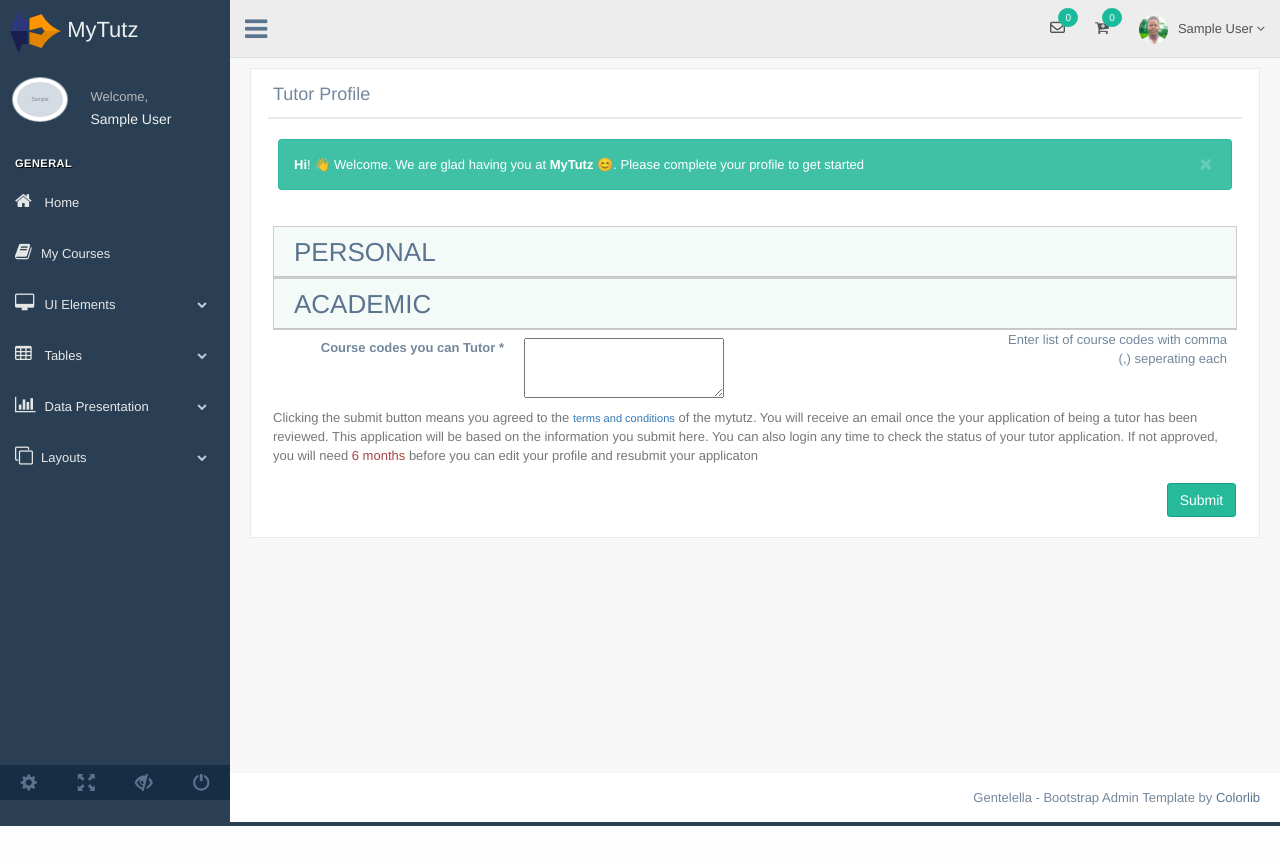
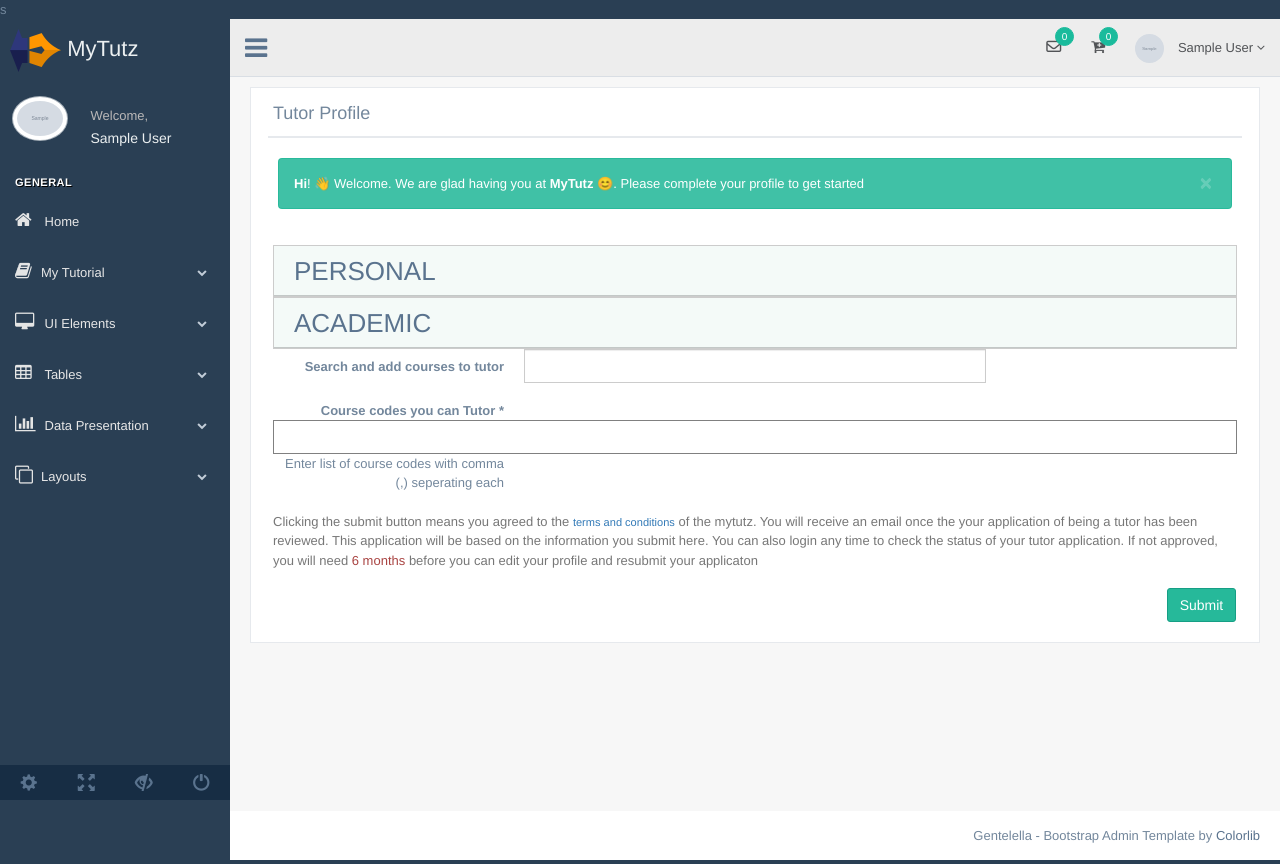
Before and after one commit to sonegillis/mytutz, a Django app: template tutor/templates/tutor/complete-profile.html in a window 1280 px wide. Before the commit the page ends 826 px from the top, so only its background shows below. Run offline with Django 3.2, Linux system fonts and the light colour scheme; tables that the repository leaves empty hold one stand-in row (values such as "Sample post"); the template is opened without the code that fills it: values that come from a table or form of the project are taken from there, most other values are stand-ins (such as "Sample title", 1, 10 or a date in 2020); grey boxes marked "Sample" are stand-in pictures; data that the repository does not hold is empty; some libraries are stand-ins or nearby versions.

Commit message:
fix merge conflicts

```diff
--- a/mainapp/admin.py
+++ b/mainapp/admin.py
@@ -1,5 +1,5 @@
 from django.contrib import admin
-from .models import User, Institution, Faculty, Department, Country
+from .models import User, Institution, Faculty, Department, Country, Course
 # Register your models here.
 
 admin.site.register(User)
@@ -7,3 +7,4 @@ admin.site.register(Institution)
 admin.site.register(Faculty)
 admin.site.register(Department)
 admin.site.register(Country)
+admin.site.register(Course)
--- a/mainapp/static/dashboard/css/my-styles.css
+++ b/mainapp/static/dashboard/css/my-styles.css
@@ -59,3 +59,11 @@
 .float-right{
     float: right;
 }
+
+.badge-item-div {
+    width: 100%;
+    border: 1px solid grey;
+    padding: 16px;
+    max-height: 80px;
+    overflow-y: scroll;
+}
--- a/mainapp/static/mainapp/js/custom.js
+++ b/mainapp/static/mainapp/js/custom.js
@@ -106,6 +106,7 @@ $(document).ready(function(){
 			$(element).tooltipster('show');
 		},
 		submitHandler: function(form) {
+			alert('hander');
 			let form_data = $("#login_form").serialize();
 			$.ajax({
 				type: 'POST',
--- a/mainapp/templates/dashboard/tutor-base.html
+++ b/mainapp/templates/dashboard/tutor-base.html
@@ -45,7 +45,7 @@
 
 
   </head>
-
+s
   <body class="nav-md">
     <div class="container body">
       <div class="main_container">
@@ -61,9 +61,9 @@
             <div class="profile clearfix">
               <div class="profile_pic">
                 {% if tutor.profile_pic %}
-                <img src="{{tutor.profile_pic.url}}" alt="..." class="img-circle profile_img">
+                <img src="{{tutor.profile_pic.url}}" alt="Profile Picture" class="img-circle profile_img">
                 {% else %}
-                <img src="{% static 'images/profile.jpg' %}" alt="..." class="img-circle profile_img">
+                <img src="{% static 'images/profile.jpg' %}" alt="Profile Picture" class="img-circle profile_img">
                 {% endif %}
               </div>
               <div class="profile_info">
@@ -87,15 +87,11 @@
                       <li><a href="index3.html">Dashboard3</a></li>
                     </ul> -->
                   </li>
-                  <li><a href="{% url 'tutor:my-courses' %}"><i class="fa fa-book"></i>My Courses</a>
-                    <!-- <ul class="nav child_menu">
-                      <li><a href="form.html">General Form</a></li>
-                      <li><a href="form_advanced.html">Advanced Components</a></li>
-                      <li><a href="form_validation.html">Form Validation</a></li>
-                      <li><a href="form_wizards.html">Form Wizard</a></li>
-                      <li><a href="form_upload.html">Form Upload</a></li>
-                      <li><a href="form_buttons.html">Form Buttons</a></li>
-                    </ul> -->
+                  <li><a><i class="fa fa-book"></i>My Tutorial <span class="fa fa-chevron-down"></span></a>
+                    <ul class="nav child_menu">
+                      <li><a href="{% url 'tutor:my-courses' %}">Sessions</a></li>
+                      <li><a href="#">Statistics</a></li>
+                    </ul>
                   </li>
                   <li><a><i class="fa fa-desktop"></i> UI Elements <span class="fa fa-chevron-down"></span></a>
                     <ul class="nav child_menu">
@@ -209,7 +205,11 @@
               <ul class="nav navbar-nav navbar-right">
                 <li class="">
                   <a href="javascript:;" class="user-profile dropdown-toggle" data-toggle="dropdown" aria-expanded="false">
-                    <img src="{% static 'images/profile.jpg' %}" alt="">{{tutor.first_name}} {{tutor.last_name}}
+                    {% if tutor.profile_pic %}
+                    <img src="{{tutor.profile_pic.url}}" alt="Profile Picture" class="img-circle">
+                    {% else %}
+                    <img src="{% static 'images/profile.jpg' %}" alt="Profile Picture" class="img-circle">
+                    {% endif %}{{tutor.first_name}} {{tutor.last_name}}
                     <span class=" fa fa-angle-down"></span>
                   </a>
                   <ul class="dropdown-menu dropdown-usermenu pull-right">
@@ -238,7 +238,11 @@
                   <ul id="menu1" class="dropdown-menu list-unstyled msg_list" role="menu">
                     <li>
                       <a>
-                        <span class="image"><img src="{% static 'images/profile.jpg' %}" alt="Profile Image" /></span>
+                        <span class="image">{% if tutor.profile_pic %}
+                          <img src="{{tutor.profile_pic.url}}" alt="Profile Picture" class="img-circle">
+                          {% else %}
+                          <img src="{% static 'images/profile.jpg' %}" alt="Profile Picture" class="img-circle">
+                          {% endif %}</span>
                         <span>
                           <span>{{tutor.first_name}} {{tutor.last_name}}</span>
                           <span class="time">3 mins ago</span>
@@ -250,7 +254,11 @@
                     </li>
                     <li>
                       <a>
-                        <span class="image"><img src="{% static 'images/profile.jpg' %}" alt="Profile Image" /></span>
+                        <span class="image">{% if tutor.profile_pic %}
+                          <img src="{{tutor.profile_pic.url}}" alt="Profile Picture" class="img-circle">
+                          {% else %}
+                          <img src="{% static 'images/profile.jpg' %}" alt="Profile Picture" class="img-circle">
+                          {% endif %}</span>
                         <span>
                           <span>John Smith</span>
                           <span class="time">3 mins ago</span>
@@ -262,7 +270,11 @@
                     </li>
                     <li>
                       <a>
-                        <span class="image"><img src="{% static 'images/profile.jpg' %}" alt="Profile Image" /></span>
+                        <span class="image">{% if tutor.profile_pic %}
+                          <img src="{{tutor.profile_pic.url}}" alt="Profile Picture" class="img-circle">
+                          {% else %}
+                          <img src="{% static 'images/profile.jpg' %}" alt="Profile Picture" class="img-circle">
+                          {% endif %}</span>
                         <span>
                           <span>John Smith</span>
                           <span class="time">3 mins ago</span>
@@ -274,7 +286,11 @@
                     </li>
                     <li>
                       <a>
-                        <span class="image"><img src="{% static 'images/profile.jpg' %}" alt="Profile Image" /></span>
+                        <span class="image">{% if tutor.profile_pic %}
+                          <img src="{{tutor.profile_pic.url}}" alt="Profile Picture" class="img-circle">
+                          {% else %}
+                          <img src="{% static 'images/profile.jpg' %}" alt="Profile Picture" class="img-circle">
+                          {% endif %}</span>
                         <span>
                           <span>John Smith</span>
                           <span class="time">3 mins ago</span>
--- a/mainapp/templates/mainapp/base.html
+++ b/mainapp/templates/mainapp/base.html
@@ -324,7 +324,7 @@
 						<div class="search_background" style="background-image:url('../static/mainapp/img/search_background.jpg');"></div>
 						<div class="search_content text-center">
 							<h3 id="login_error" style="color:rgba(255,0,0,0.9)" class="hide">Email and password combination does not match</h3>
-							<form id="login_form" class="search_form" method="POST">
+							<form id="login_form" method="POST">
 								{% csrf_token %}
 								<input onkeypress="$('#login_error').hide();" id="signin_email" class="input_field search_form_category" type="email" name="signin_email" placeholder="Email">
 								<input onkeypress="$('#login_error').hide();" id="password" class="input_field search_form_degree" type="password" name="password" placeholder="password">
--- a/mainapp/views.py
+++ b/mainapp/views.py
@@ -57,7 +57,7 @@ def tutor_application_redirect(func):
         context = {
             "application_status" : tutor.application_status,
         }
-        if tutor.application_viewed:
+        if tutor.application_status == "approved":
             return func(*args, **kwargs)
         else:
             return HttpResponseRedirect(reverse('tutor:application-status'))
@@ -180,6 +180,7 @@ def user_login(request):
         if "tutors" in groups:
             return HttpResponse(reverse('tutor:home'))
     else:
+        print(email, password)
         return HttpResponse("", status=404)
 
 def get_faculty_options(request):
--- a/student/models.py
+++ b/student/models.py
@@ -6,6 +6,7 @@ from django.dispatch import receiver
 
 # app related imports
 from mainapp.models import Institution, Faculty, Department
+from tutor.models import TutorialSession
 
 # system related imports
 from datetime import datetime
@@ -36,6 +37,10 @@ class Student(models.Model):
 
     def __str__(self):
         return self.first_name + self.last_name
+
+class BookedTutorialSession(models.Model):
+    student = models.ForeignKey(Student, on_delete=models.PROTECT)
+    tutorial_session = models.ForeignKey(TutorialSession, on_delete=models.PROTECT)
 
 @receiver(models.signals.post_delete, sender=Student)
 def auto_delete_file_on_delete(sender, instance, **kwargs):
--- a/student/views.py
+++ b/student/views.py
@@ -37,7 +37,7 @@ def home(request):
         "student": student
     }
 
-    return render(request, 'dashboard/base.html', context)
+    return render(request, 'dashboard/student-base.html', context)
     # return HttpResponse("Welcome new student")
 
 @login_required
--- a/tutor/templates/tutor/complete-profile.html
+++ b/tutor/templates/tutor/complete-profile.html
@@ -140,9 +140,24 @@
                                     </div> <!-- closing card-->
                                 </div> <!-- closing accordion -->
                                 <div class="form-group">
+                                    <label class="control-label col-md-3 col-sm-3 col-xs-12">Search and add courses to tutor</label>
+
+                                    <div class="col-md-6 col-sm-6 col-xs-12">
+                                        <input id="course" type="text" list="courses-list" class="form-control">
+                                        <datalist id="courses-list" name="courses">
+                                        {% for course in courses %}
+                                            <option value="{{course.code}}">{{course.title}}</option>
+                                        {% endfor %}
+                                        </datalist>
+                                    </div>
+                                </div>
+                                <div class="form-group">
                                     <label class="control-label col-md-3 col-sm-3 col-xs-12" for="name">Course codes you can Tutor <span class="required">*</span></label>
-                                    <div class="col-sm-6 col-xs-12">
-                                        <textarea name="courses" id="courses" cols="10" rows="2" style="margin-top: 8px" required></textarea>
+                                    {% comment %} <div class="col-sm-6 col-xs-12">
+                                        <textarea name="selected-courses" id="selected-courses" cols="10" rows="2" style="margin-top: 8px" required disabeld></textarea>
+                                    </div> {% endcomment %}
+                                    <div id="courses" class="badge-item-div col-sm-6 col-xs-12">
+
                                     </div>
                                     <div class="col-sm-3 col-xs-12" style="text-align: right">
                                         <p>Enter list of course codes with comma (,) seperating each</p>
```
Also changed, not shown: mainapp/models.py (+22 -0 lines), mainapp/static/dashboard/js/dashboard.js (+42 -5 lines), tutor/models.py (+19 -1 lines), tutor/templates/tutor/my-courses.html (+41 -2 lines), tutor/views.py (+7 -3 lines), media/tutor/user_12/2019/06/10/daddy.jpeg (deleted), 2 other files.
